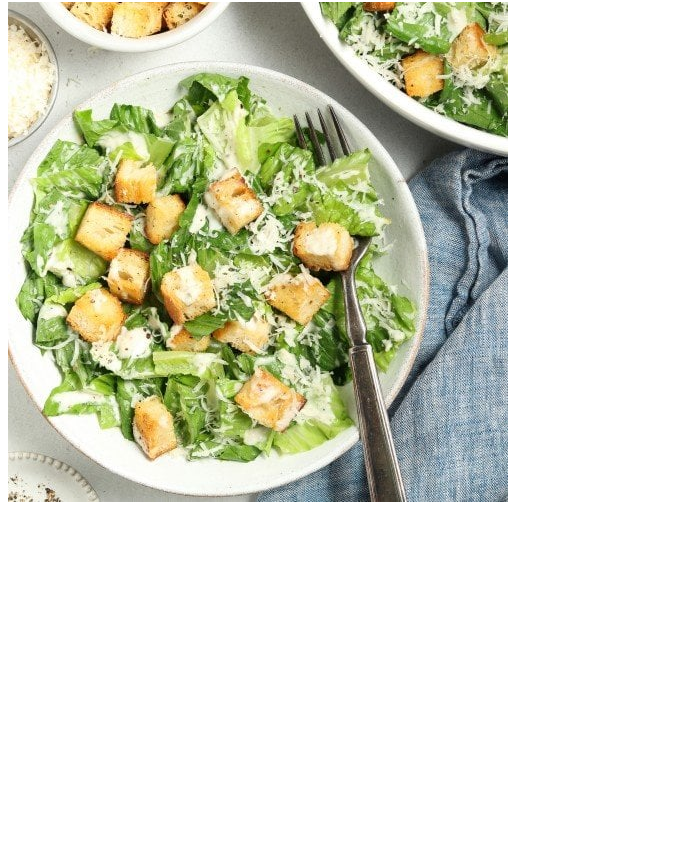
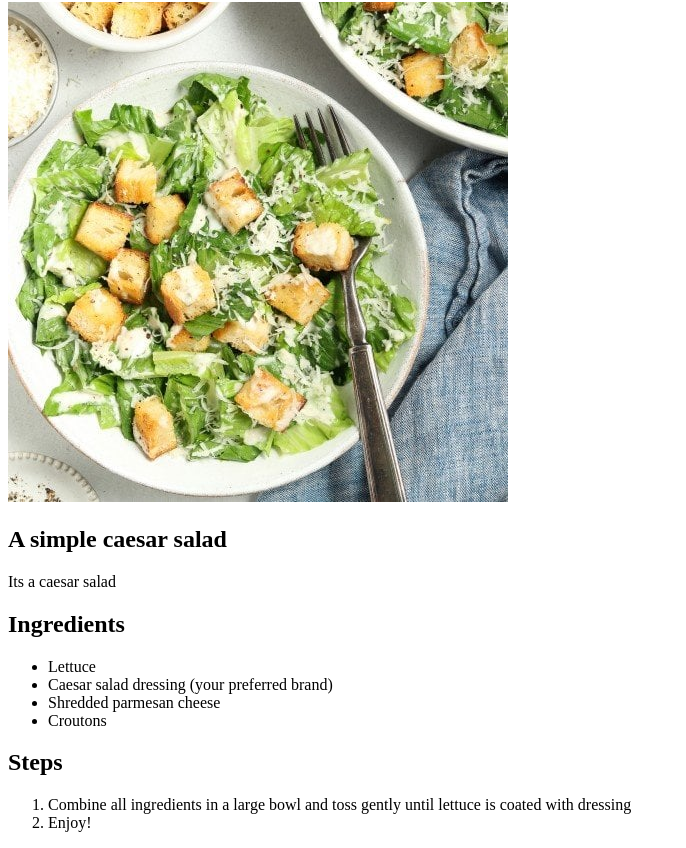
Before and after one commit to aidanwttd/odin-recipes, a plain HTML site: page recipes/caesarsalad.html in a window 1280 px wide. Shown: the part 78-926 px from the top of the page, without its empty margins (0-686 px from the left). Before the commit the page ends 800 px from the top, so only its background shows below. Drawn offline with Linux system fonts and the light colour scheme.

Commit message:
Add content to caesarsalad.html

```diff
--- a/recipes/caesarsalad.html
+++ b/recipes/caesarsalad.html
@@ -7,5 +7,20 @@
     <body>
         <h1>Caesar Salad</h1>
         <img src="img/caesar.jpg">
+        <h2>A simple caesar salad</h2>
+        <p>Its a caesar salad</p>
+        <h2>Ingredients</h2>
+        <ul>
+            <li>Lettuce</li>
+            <li>Caesar salad dressing &lpar;your preferred brand&rpar;</li>
+            <li>Shredded parmesan cheese</li>
+            <li>Croutons</li>
+        </ul>
+        <h2>Steps</h2>
+        <ol>
+            <li>Combine all ingredients in a large bowl and toss gently until
+                lettuce is coated with dressing</li>
+            <li>Enjoy!</li>
+        </ol>
     </body>
 </html>
```
